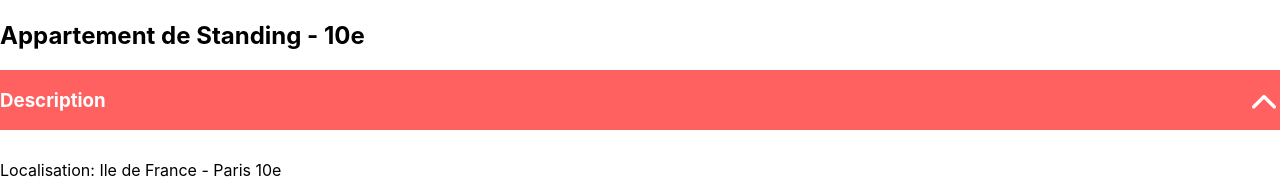
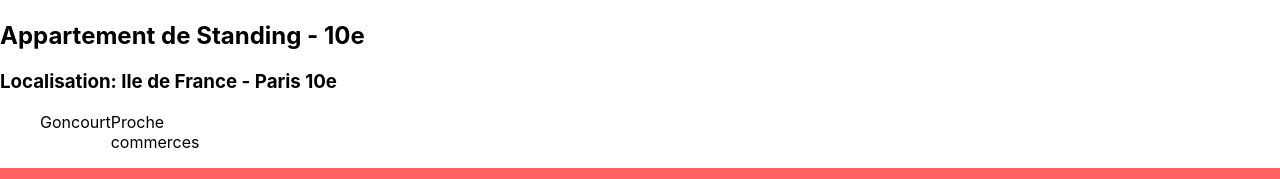
Before and after one commit to GuillaumeDon/kasa, a React (Create React App) app: page /product/0979876d in a window 1280 px wide. Shown: the part 623-802 px from the top of the page. Built offline with nearby package versions, Linux system fonts and the light colour scheme.

Commit message:
mise en place des tags

```diff
--- /dev/null
+++ b/src/components/Tags.jsx
@@ -0,0 +1,22 @@
+import React from 'react';
+import '../styles/main.css';
+import jsonData from '../data/data.json';
+
+function Tags({ productId }) {
+    // Trouver l'élément correspondant à l'ID du produit
+    const product = jsonData.find(item => item.id === productId);
+
+    if (!product) {
+        return <div>Produit introuvable</div>;
+    }
+
+    return (
+        <ul className="header-container-nav">
+            {product.tags.map(tag => (
+                <li key={tag}>{tag}</li>
+            ))}
+        </ul>
+    );
+}
+
+export default Tags;
--- a/src/pages/ProductDetail/index.jsx
+++ b/src/pages/ProductDetail/index.jsx
@@ -3,6 +3,8 @@ import React from 'react';
 import { useParams, Navigate } from 'react-router-dom';
 import jsonData from './../../data/data.json';
 import Collapse from '../../components/Collapse';
+import Tags from '../../components/Tags';
+
 function ProductDetail() {
   const { id } = useParams();
 
@@ -20,10 +22,12 @@ function ProductDetail() {
 
       <img src={product.cover} alt={product.title} />
       <h2>{product.title}</h2>
+      <h3>Localisation: {product.location}</h3>
+      <Tags productId={id}/>
       <Collapse title="Description">
       <p>{product.description}</p>
       </Collapse>
-      <p>Localisation: {product.location}</p>
+
       <Collapse title="Equipements">
       <ul>
         {product.equipments.map((equipment, index) => (
```
